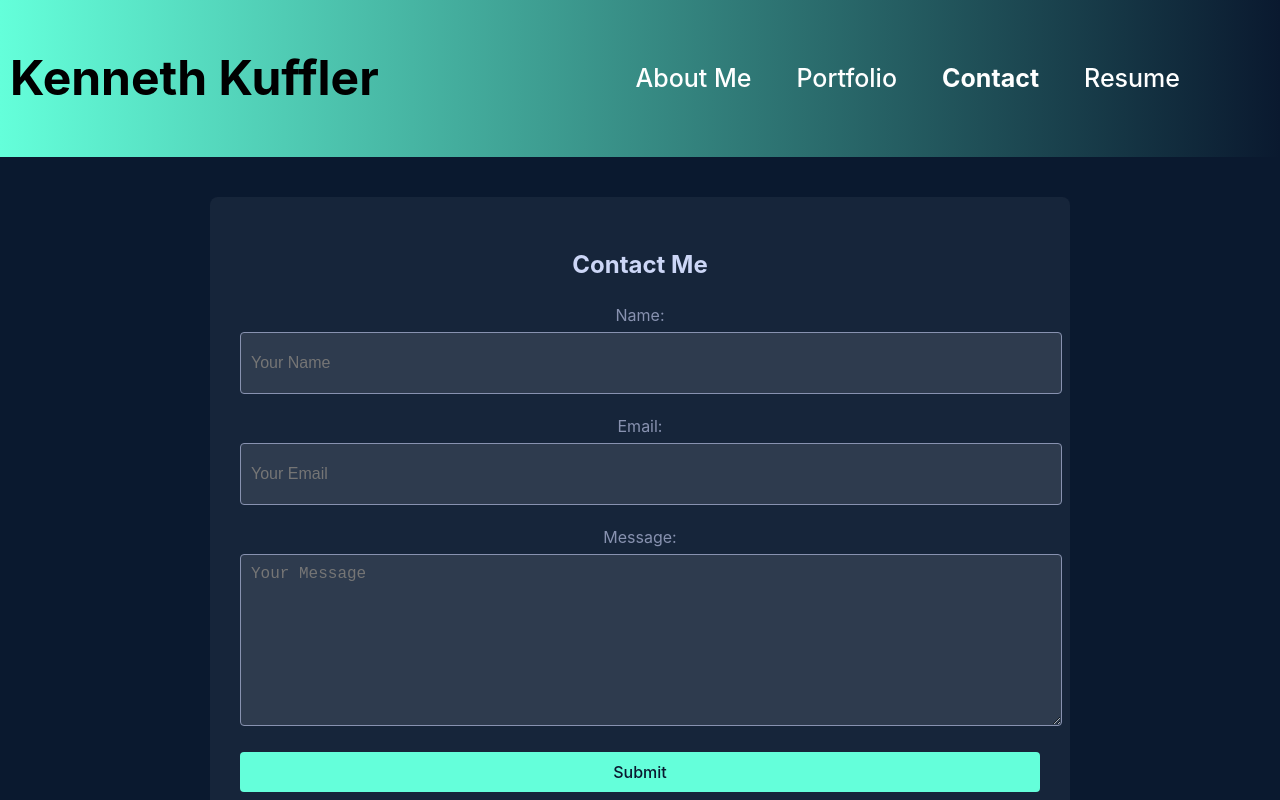
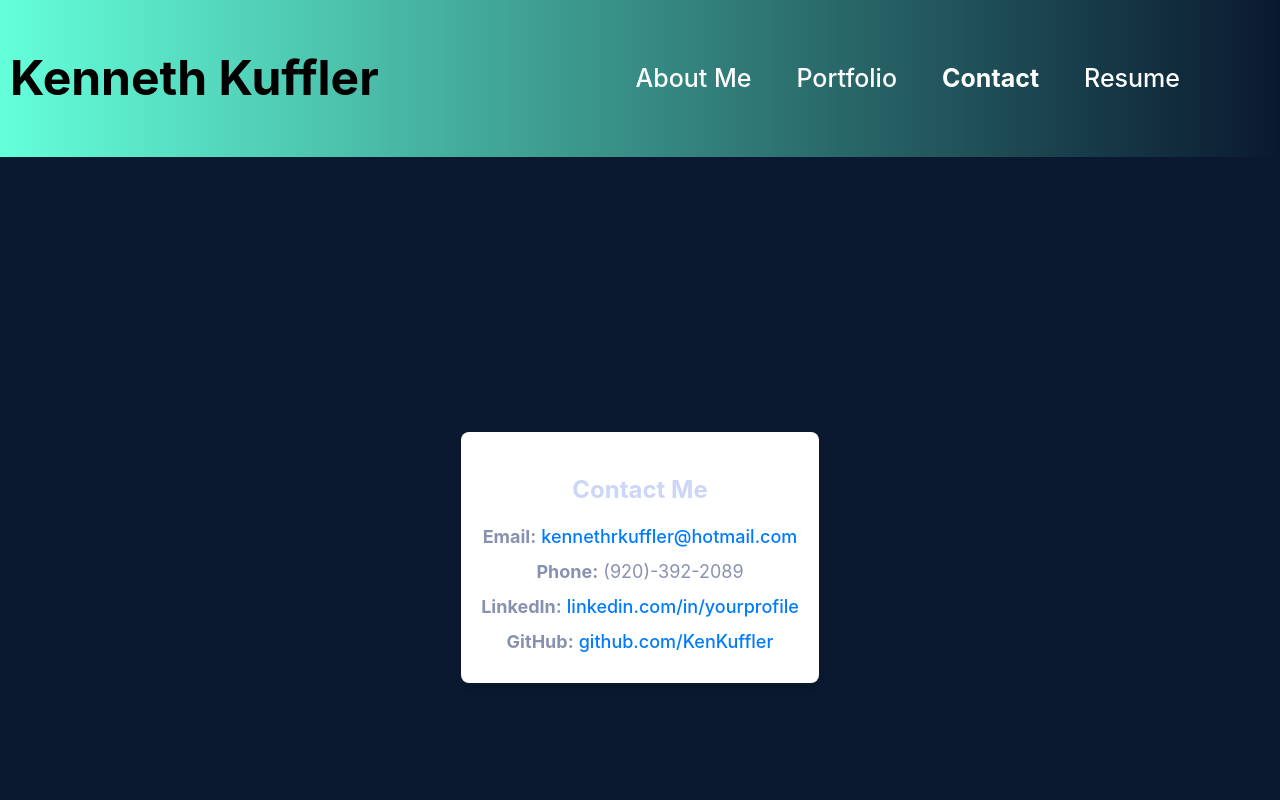
Before and after one commit to KenKuffler/React-Portfolio, a React (Vite) app in the folder portfolio/: page /contact in a window 1280 px wide. Shown: the top 800 px of the page. Built offline with nearby package versions, Linux system fonts and the light colour scheme.

Commit message:
Updates to application

```diff
--- a/portfolio/src/pages/About.jsx
+++ b/portfolio/src/pages/About.jsx
@@ -11,15 +11,19 @@ function About() {
       <h1>Hi, I'm Kenneth Kuffler</h1>
       <h2>I'm a Full-Stack Web Developer</h2>
       <p>
-      Lorem ipsum dolor sit amet, consectetur adipiscing elit, sed do eiusmod tempor incididunt ut labore et dolore
-      magna aliqua. Ut enim ad minim veniam, quis nostrud exercitation ullamco laboris nisi ut aliquip ex ea commodo consequat.
-       Duis aute irure dolor in reprehenderit in voluptate velit esse cillum dolore eu fugiat nulla pariatur.
-       Excepteur sint occaecat cupidatat non proident, sunt in culpa qui officia deserunt mollit anim id est laborum.
-
-       Lorem ipsum dolor sit amet, consectetur adipiscing elit, sed do eiusmod tempor incididunt ut labore et dolore
-       magna aliqua. Ut enim ad minim veniam, quis nostrud exercitation ullamco laboris nisi ut aliquip ex ea commodo consequat.
-       Duis aute irure dolor in reprehenderit in voluptate velit esse cillum dolore eu fugiat nulla pariatur.
-       Excepteur sint occaecat cupidatat non proident, sunt in culpa qui officia deserunt mollit anim id est laborum.
+        I’m a passionate full-stack developer with expertise in building modern, responsive, and dynamic web applications.
+        My skill set includes JavaScript, React, Node.js, Express, MongoDB, SQL, GraphQL, a minor dip into Python.
+        As well as experience in using testing frameworks such as Vitest and Jest/Supertest. I enjoy solving complex problems and
+        crafting intuitive user experiences.
+      </p>
+      <p>
+        With experience working on both frontend and backend technologies, I have built scalable applications that provide
+        seamless user interactions. I love staying up-to-date with emerging technologies and constantly learning new ways
+        to improve my workflow.
+      </p>
+      <p>
+        When I'm not coding, you can find me experimenting with my other hobbies such as cooking, hiking, and gaming.
+        My goal is to develop impactful applications that make a difference in people’s lives.
       </p>
     </section>
   );
--- a/portfolio/src/pages/Contact.jsx
+++ b/portfolio/src/pages/Contact.jsx
@@ -1,86 +1,15 @@
-import React, { useState } from 'react';
+import React from 'react';
 import '../styles/Contact.css';
 
 const Contact = () => {
-  const [name, setName] = useState('');
-  const [email, setEmail] = useState('');
-  const [message, setMessage] = useState('');
-  const [errorMessage, setErrorMessage] = useState('');
-
-  const handleInputChange = (e) => {
-    const { target } = e;
-    const inputType = target.name;
-    const inputValue = target.value;
-
-    if (inputType === 'name') {
-      setName(inputValue);
-    } else if (inputType === 'email') {
-      setEmail(inputValue);
-    } else {
-      setMessage(inputValue);
-    }
-  };
-
-  const handleFormSubmit = (e) => {
-    e.preventDefault();
-
-    if (!name || !email || !message) {
-      setErrorMessage('All fields are required');
-      return;
-    }
-
-    if (!/^\S+@\S+\.\S+$/.test(email)) {
-      setErrorMessage('Please enter a valid email address');
-      return;
-    }
-
-    setName('');
-    setEmail('');
-    setMessage('');
-    setErrorMessage('');
-  };
-
   return (
     <div className="contact-page">
-      <div className="contact-form">
+      <div className="contact-info">
         <h2>Contact Me</h2>
-        <form onSubmit={handleFormSubmit}>
-          <div className="form-group">
-            <label htmlFor="name">Name:</label>
-            <input
-              value={name}
-              name="name"
-              onChange={handleInputChange}
-              type="text"
-              placeholder="Your Name"
-            />
-          </div>
-          <div className="form-group">
-            <label htmlFor="email">Email:</label>
-            <input
-              value={email}
-              name="email"
-              onChange={handleInputChange}
-              type="email"
-              placeholder="Your Email"
-            />
-          </div>
-          <div className="form-group">
-            <label htmlFor="message">Message:</label>
-            <textarea
-              value={message}
-              name="message"
-              onChange={handleInputChange}
-              placeholder="Your Message"
-            />
-          </div>
-          <button type="submit" className="submit-btn">Submit</button>
-        </form>
-        {errorMessage && (
-          <div>
-            <p className="error-text">{errorMessage}</p>
-          </div>
-        )}
+        <p><strong>Email:</strong> <a href="kennethrkuffler@hotmail.com">kennethrkuffler@hotmail.com</a></p>
+        <p><strong>Phone:</strong> (920)-392-2089</p>
+        <p><strong>LinkedIn:</strong> <a href="https://linkedin.com/in/yourprofile" target="_blank" rel="noopener noreferrer">linkedin.com/in/yourprofile</a></p>
+        <p><strong>GitHub:</strong> <a href="https://github.com/KenKuffler" target="_blank" rel="noopener noreferrer">github.com/KenKuffler</a></p>
       </div>
     </div>
   );
--- a/portfolio/src/pages/Resume.jsx
+++ b/portfolio/src/pages/Resume.jsx
@@ -7,7 +7,7 @@ const Resume = () => {
 
       {/* Downloadable Resume */}
       <div className="resume-download">
-      <a href="/ken-kuffler-resume.pdf" download>
+      <a href="/Ken_Kuffler_Resume.png" download>
           Download My Resume
         </a>
       </div>
@@ -16,7 +16,7 @@ const Resume = () => {
       <div className="proficiencies">
         <h3>Proficiencies</h3>
         <ul>
-          <li>HTML, CSS, JavaScript, TypeScript </li>
+          <li>HTML, CSS, JavaScript, TypeScript, Python </li>
           <li>React </li>
           <li>Node.js, Express.js</li>
           <li>PostgreSQL, MongoDB, Docker</li>
--- a/portfolio/src/styles/Contact.css
+++ b/portfolio/src/styles/Contact.css
@@ -2,72 +2,31 @@
   display: flex;
   justify-content: center;
   align-items: center;
-  min-height: 100%;
-  padding: 20px;
+  height: 100vh;
+  text-align: center;
 }
 
-.contact-form {
-  min-width: 800px;
-  width: 100%;
-  background-color: rgba(255, 255, 255, 0.05);
-  padding: 30px;
+.contact-info {
+  background: white;
+  padding: 20px;
   border-radius: 8px;
+  box-shadow: 0px 4px 6px rgba(0, 0, 0, 0.1);
 }
 
-.contact-form h2 {
-  text-align: center;
-  margin-bottom: 20px;
-  color: var(--heading-color);
+.contact-info h2 {
+  margin-bottom: 15px;
 }
 
-.form-group {
-  margin-bottom: 20px;
+.contact-info p {
+  font-size: 18px;
+  margin: 8px 0;
 }
 
-.form-group label {
-  display: block;
-  margin-bottom: 5px;
-  color: var(--text-color);
+.contact-info a {
+  color: #007bff;
+  text-decoration: none;
 }
 
-.form-group input,
-.form-group textarea {
-  width: 100%;
-  padding: 10px;
-  font-size: 16px;
-  background-color: rgba(255, 255, 255, 0.1);
-  border: 1px solid var(--text-color);
-  color: var(--text-color);
-  border-radius: 4px;
+.contact-info a:hover {
+  text-decoration: underline;
 }
-
-.form-group input {
-  height: 40px;
-}
-
-.form-group textarea {
-  height: 150px;
-  resize: vertical;
-}
-
-.submit-btn {
-  width: 100%;
-  padding: 10px;
-  font-size: 16px;
-  background-color: var(--secondary-color);
-  color: var(--primary-color);
-  border: none;
-  border-radius: 4px;
-  cursor: pointer;
-  transition: background-color 0.3s ease;
-}
-
-.submit-btn:hover {
-  background-color: #45e0c0;
-}
-
-.error-text {
-  color: #ff6b6b;
-  margin-top: 10px;
-  text-align: center;
-}
```
Also changed, not shown: portfolio/src/components/NoDemoModal.jsx (added, +20 -0 lines), portfolio/src/components/Project.jsx (+23 -1 lines), portfolio/src/pages/Portfolio.jsx (+37 -14 lines), portfolio/src/styles/Modal.css (added, +35 -0 lines), portfolio/public/Ken_Kuffler_Resume.png (added), portfolio/public/index.html (deleted), 1 other file (tests, documents, lock files or other folders).
